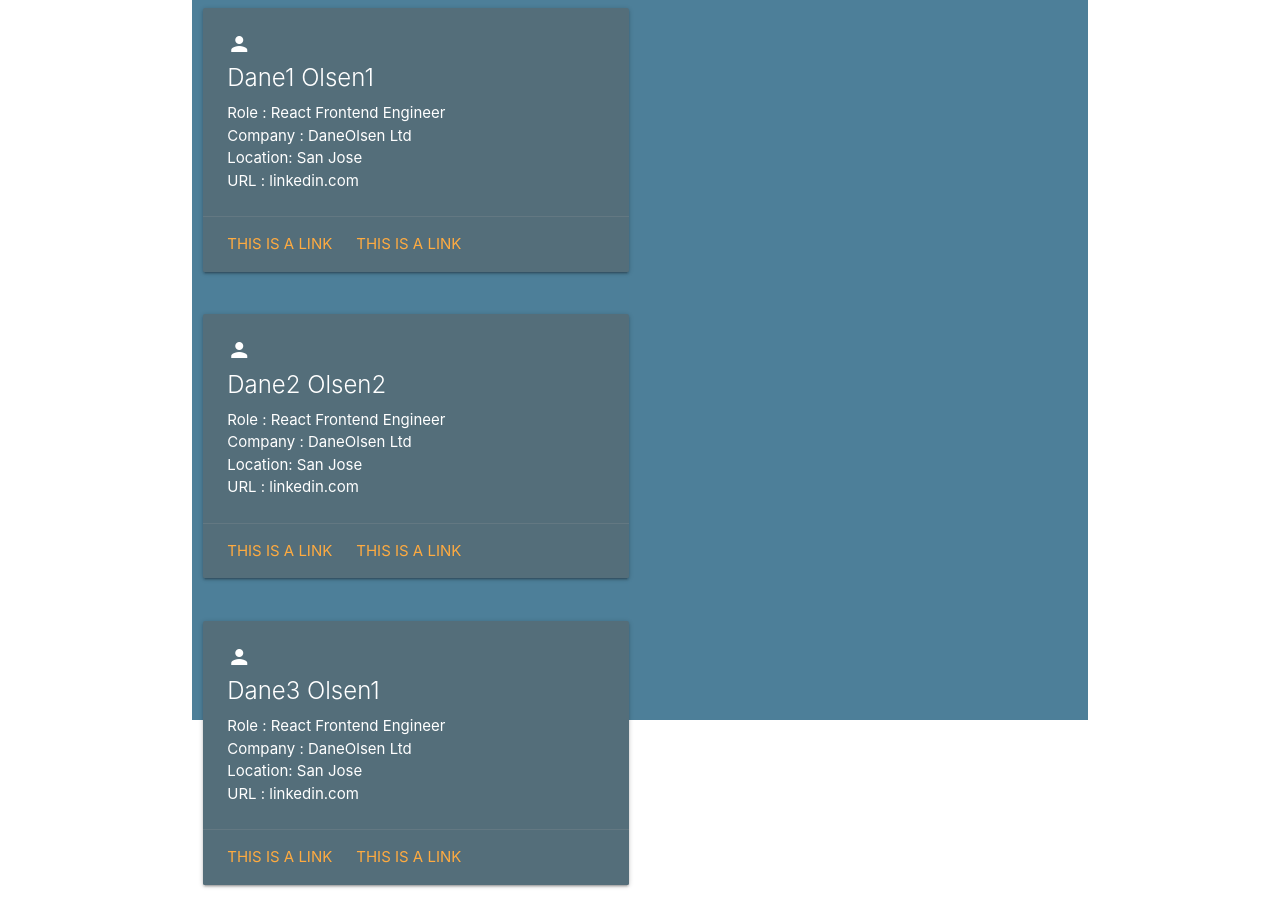
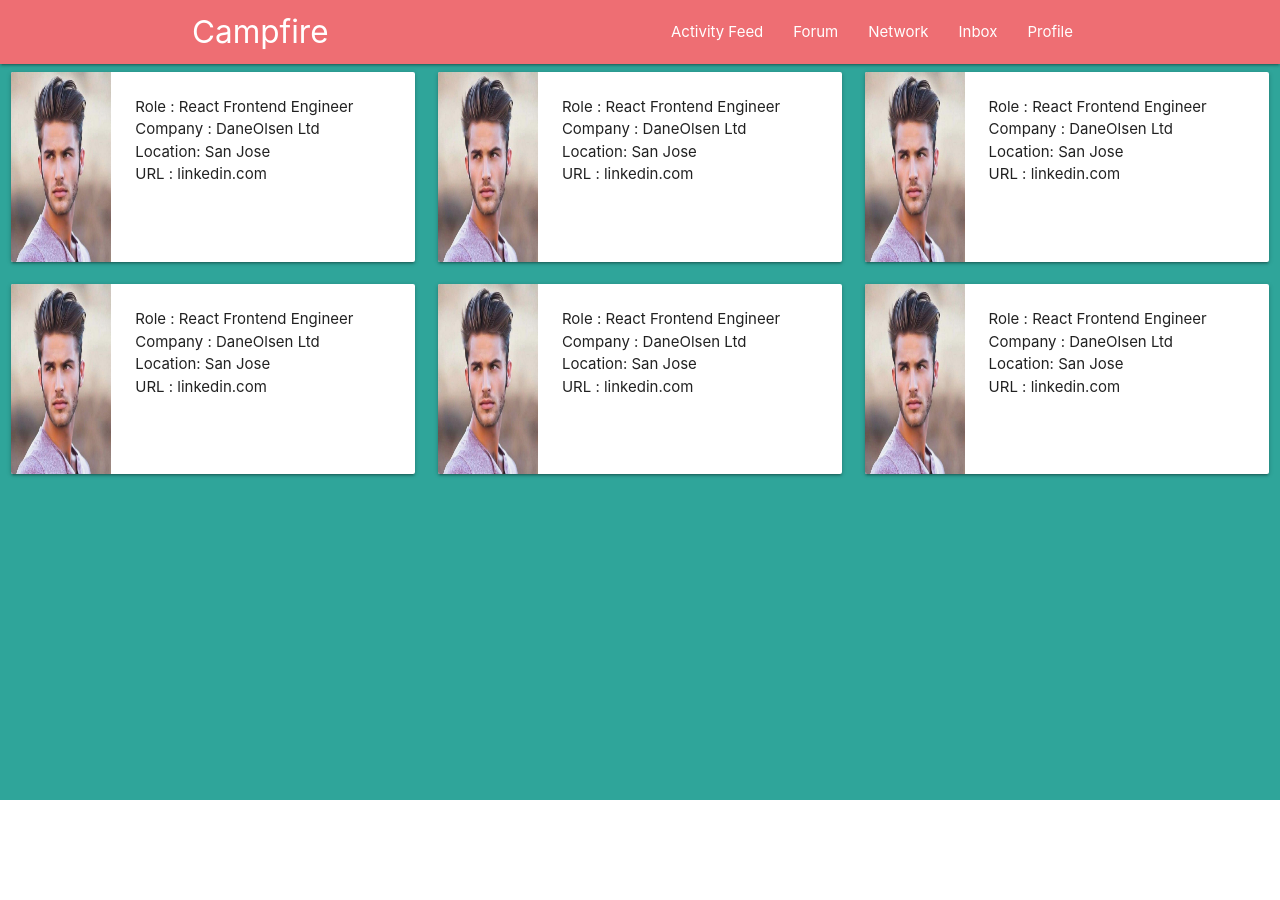
Before and after one commit to danekolsen/Campfire, a React (Create React App) app in the folder campfire/: page / in a window 1280 px wide. After the commit the page ends 800 px from the top, so only its background shows below. Built offline with nearby package versions, Linux system fonts and the light colour scheme.

Commit message:
Second commit: Network page changes

```diff
--- a/campfire/public/index.html
+++ b/campfire/public/index.html
@@ -17,6 +17,9 @@
     <link rel="stylesheet" href="https://use.fontawesome.com/releases/v5.6.3/css/all.css" integrity="sha384-UHRtZLI+pbxtHCWp1t77Bi1L4ZtiqrqD80Kn4Z8NTSRyMA2Fd33n5dQ8lWUE00s/" crossorigin="anonymous">
 
 
+
+
+
     <title>Campfire</title>
   </head>
   <body>
--- a/campfire/src/App.js
+++ b/campfire/src/App.js
@@ -13,17 +13,20 @@ class App extends Component {
     }
   }
   render() {
+
     if (this.state.loggedIn === false){
       return (
-        <div style={app_style} className="App container">
+        <div style={app_style} className="App">
           <Landing />
         </div>
       )}
       else {
         return (
-        <div style={app_style} className="App container">
-
+        <div style={app_style} className="App">
+          <Header />
+          <div className="row">
           <Network />
+          </div>
         </div>
       );
     }
@@ -31,9 +34,8 @@ class App extends Component {
 }
 
 const app_style={
-  backgroundColor: '#4D7F99',
-  height : '90vh',
-  // color : 'white'
+  backgroundColor: '#2fa59a',
+  minHeight : '100vh',
 }
 
 export default App;
--- a/campfire/src/components/Header.js
+++ b/campfire/src/components/Header.js
@@ -4,7 +4,7 @@ export class Header extends Component {
   render() {
     return (
       <nav>
-        <div  className="nav-wrapper">
+        <div  className="nav-wrapper container">
           <a href="#!" className="brand-logo">Campfire</a>
           <ul id="nav-mobile" className="right hide-on-med-and-down">
             <li><a href="#">Activity Feed</a></li>
--- a/campfire/src/components/Network/Network.js
+++ b/campfire/src/components/Network/Network.js
@@ -10,11 +10,16 @@ export class Network extends Component {
       {firstName: 'Dane1', lastName:'Olsen1', role: 'React Frontend Engineer' , company: 'DaneOlsen Ltd',location: 'San Jose', url: 'linkedin.com'},
       {firstName: 'Dane2', lastName:'Olsen2', role: 'React Frontend Engineer' , company: 'DaneOlsen Ltd', location: 'San Jose',url: 'linkedin.com'},
       {firstName: 'Dane3', lastName:'Olsen1', role: 'React Frontend Engineer' , company: 'DaneOlsen Ltd', location: 'San Jose', url: 'linkedin.com'},
+      {firstName: 'Dane1', lastName:'Olsen1', role: 'React Frontend Engineer' , company: 'DaneOlsen Ltd',location: 'San Jose', url: 'linkedin.com'},
+      {firstName: 'Dane2', lastName:'Olsen2', role: 'React Frontend Engineer' , company: 'DaneOlsen Ltd', location: 'San Jose',url: 'linkedin.com'},
+      {firstName: 'Dane3', lastName:'Olsen1', role: 'React Frontend Engineer' , company: 'DaneOlsen Ltd', location: 'San Jose', url: 'linkedin.com'},
 
     ]
     return allAlumni.map((alum) => (
+          <div className="col s12 m6 l4 xl4">
             <NetworkCard key={alum.firstName} alum={alum} />
-        ));
+          </div>
+    ));
   }
 }
 
--- a/campfire/src/components/Network/NetworkCard.js
+++ b/campfire/src/components/Network/NetworkCard.js
@@ -1,28 +1,65 @@
 import React, { Component } from 'react'
+import Image from "./dude.png"
 
 export class NetworkCard extends Component {
   render() {
     return (
-      <div className="row">
-        <div className="col s12 m6">
-          <div className="card blue-grey darken-1">
-            <div className="card-content white-text">
-              <i className="material-icons circle">person</i>
-              <span className="card-title"> {this.props.alum.firstName} {this.props.alum.lastName} </span>
-              <p>Role : {this.props.alum.role} </p>
-              <p>Company : {this.props.alum.company} </p>
-              <p>Location: {this.props.alum.location} </p>
-              <p>URL : {this.props.alum.url} </p>
-            </div>
-            <div className="card-action">
-              <a href="#">This is a link</a>
-              <a href="#">This is a link</a>
-            </div>
+      <React.Fragment>
+      <div class="card horizontal">
+        <div class="card-image">
+          <img style={cardImg} src={Image} />
+        </div>
+        <div class="card-stacked">
+          <div class="card-content">
+          <p>Role : {this.props.alum.role} </p>
+          <p>Company : {this.props.alum.company} </p>
+          <p>Location: {this.props.alum.location} </p>
+          <p>URL : {this.props.alum.url} </p>
           </div>
         </div>
       </div>
+      </React.Fragment>
+
+
+
+
+
+
+
+
+
+      // <div className="card indigo darken-3">
+      //   <div className="card-content white-text">
+      //     <div style={cardImg}>
+      //       <img src="/dude.png" alt="user image" />
+      //     </div>
+      //     <div style={cardText}>
+      //       <span className="card-title"> {this.props.alum.firstName} {this.props.alum.lastName} </span>
+      //       <p>Role : {this.props.alum.role} </p>
+      //       <p>Company : {this.props.alum.company} </p>
+      //       <p>Location: {this.props.alum.location} </p>
+      //       <p>URL : {this.props.alum.url} </p>
+      //     </div>
+      //   </div>
+      //   <div className="card-action">
+      //     <a href="#">This is a link</a>
+      //     <a href="#">This is a link</a>
+      //   </div>
+      // </div>
     )
   }
 }
 
+const cardImg = {
+  height: '190px',
+  width: '100px',
+}
+
+const cardText = {
+  display: 'inline-block',
+  height: '100%',
+  width: '75%',
+}
+
+
 export default NetworkCard
```
Also changed, not shown: campfire/src/components/Network/dude.png (added).
